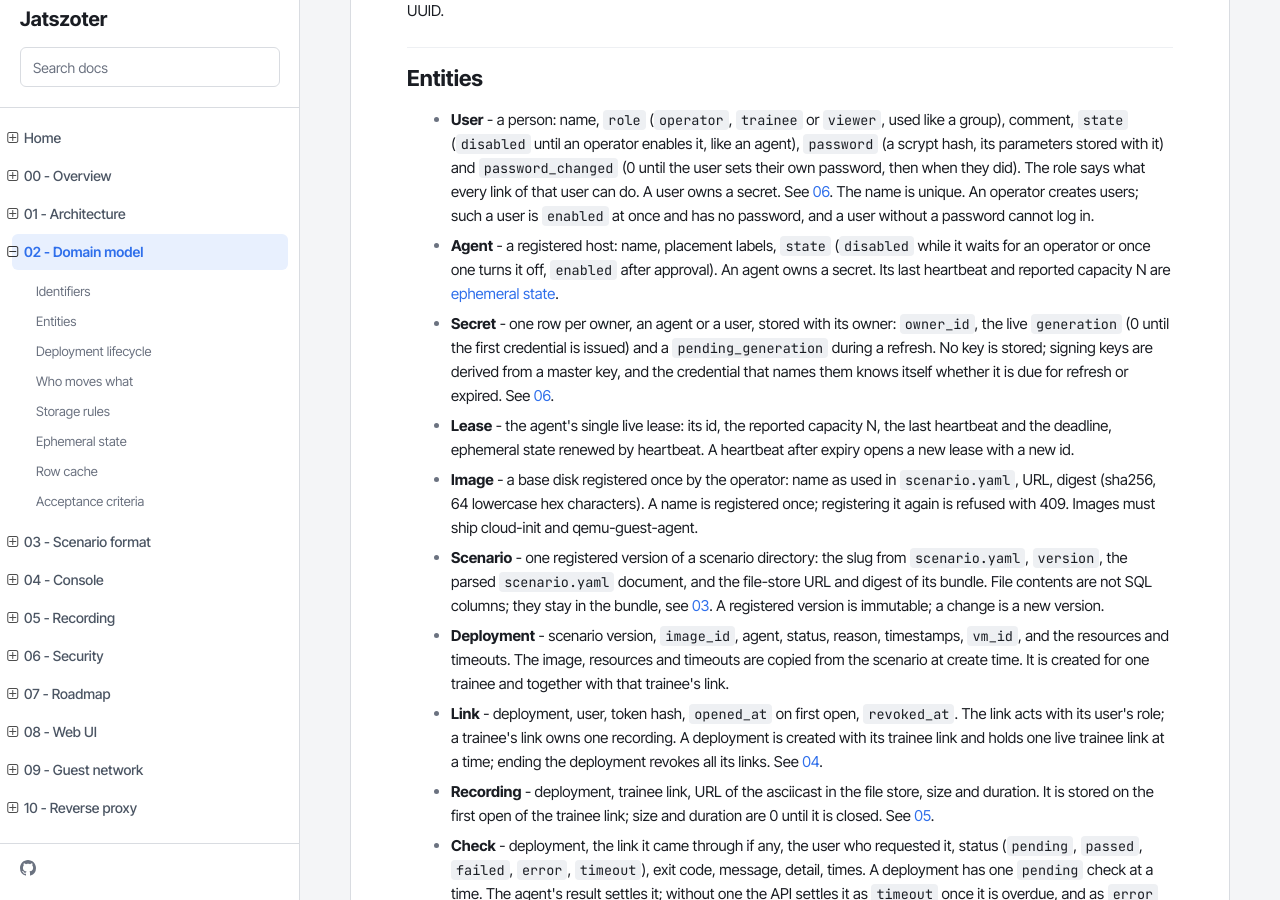
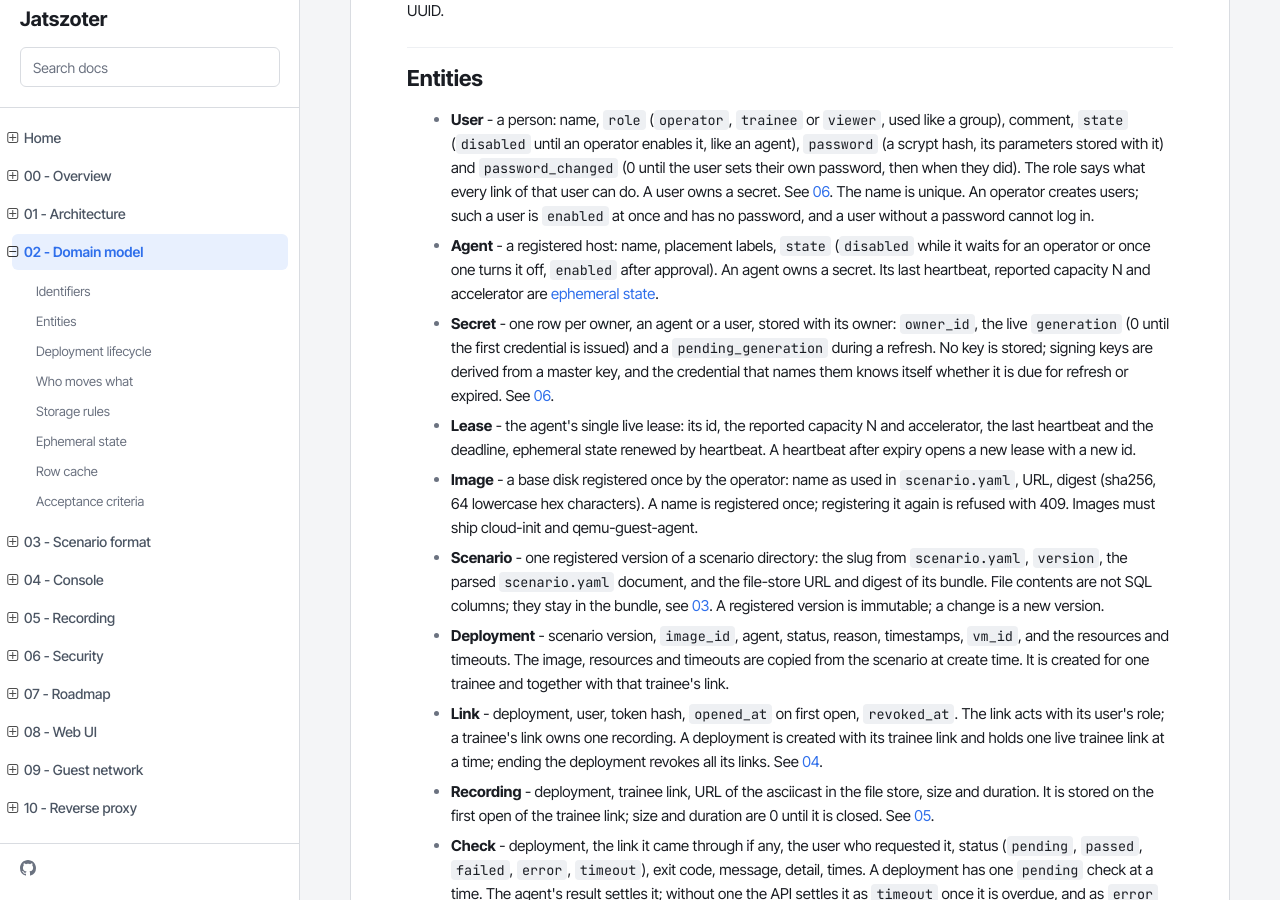
Before and after one commit to oberon-systems/jatszoter, an MkDocs documentation site: the page built from docs/project/02-domain-model.md, in a window 1280 px wide and 900 px high, scrolled down 556 px. Built offline with MkDocs 1.6.1, drawn with Linux system fonts in a browser that asks for light colours; some of the changed text lies outside the part shown.

```diff
--- a/docs/project/02-domain-model.md
+++ b/docs/project/02-domain-model.md
@@ -32,16 +32,18 @@
   password, and a user without a password cannot log in.
 - **Agent** - a registered host: name, placement labels, `state`
   (`disabled` while it waits for an operator or once one turns it off,
-  `enabled` after approval). An agent owns a secret. Its last heartbeat and
-  reported capacity N are [ephemeral state](#ephemeral-state).
+  `enabled` after approval). An agent owns a secret. Its last heartbeat,
+  reported capacity N and accelerator are
+  [ephemeral state](#ephemeral-state).
 - **Secret** - one row per owner, an agent or a user, stored with its
   owner: `owner_id`, the live `generation` (0 until the first credential is
   issued) and a `pending_generation` during a refresh. No key is
   stored; signing keys are derived from a master key, and the credential
   that names them knows itself whether it is due for refresh or expired.
   See [06](06-security.md#credentials).
-- **Lease** - the agent's single live lease: its id, the reported capacity N,
-  the last heartbeat and the deadline, ephemeral state renewed by heartbeat.
+- **Lease** - the agent's single live lease: its id, the reported capacity N
+  and accelerator, the last heartbeat and the deadline, ephemeral state
+  renewed by heartbeat.
   A heartbeat after expiry opens a new lease with a new id.
 - **Image** - a base disk registered once by the operator: name as used in
   `scenario.yaml`, URL, digest (sha256, 64 lowercase hex characters).
@@ -145,8 +147,8 @@
 [fakeredis](https://github.com/cunla/fakeredis-py) instead.
 
 - The agent's lease under `lease:<agent id>`: its id, the reported capacity N
-  and the last heartbeat, written again with the lease TTL by every
-  heartbeat.
+  and accelerator, and the last heartbeat, written again with the lease TTL
+  by every heartbeat.
 - A pending registration under `registration:<agent id>`, and its claim code
   under `claim:<sha256 of the code>`, until an operator approves it and the
   agent claims it, or their TTL runs out.
```
Also changed, not shown: docs/project/01-architecture.md (+8 -2 lines), docs/project/06-security.md (+7 -0 lines), docs/project/08-web-ui.md (+3 -2 lines).
